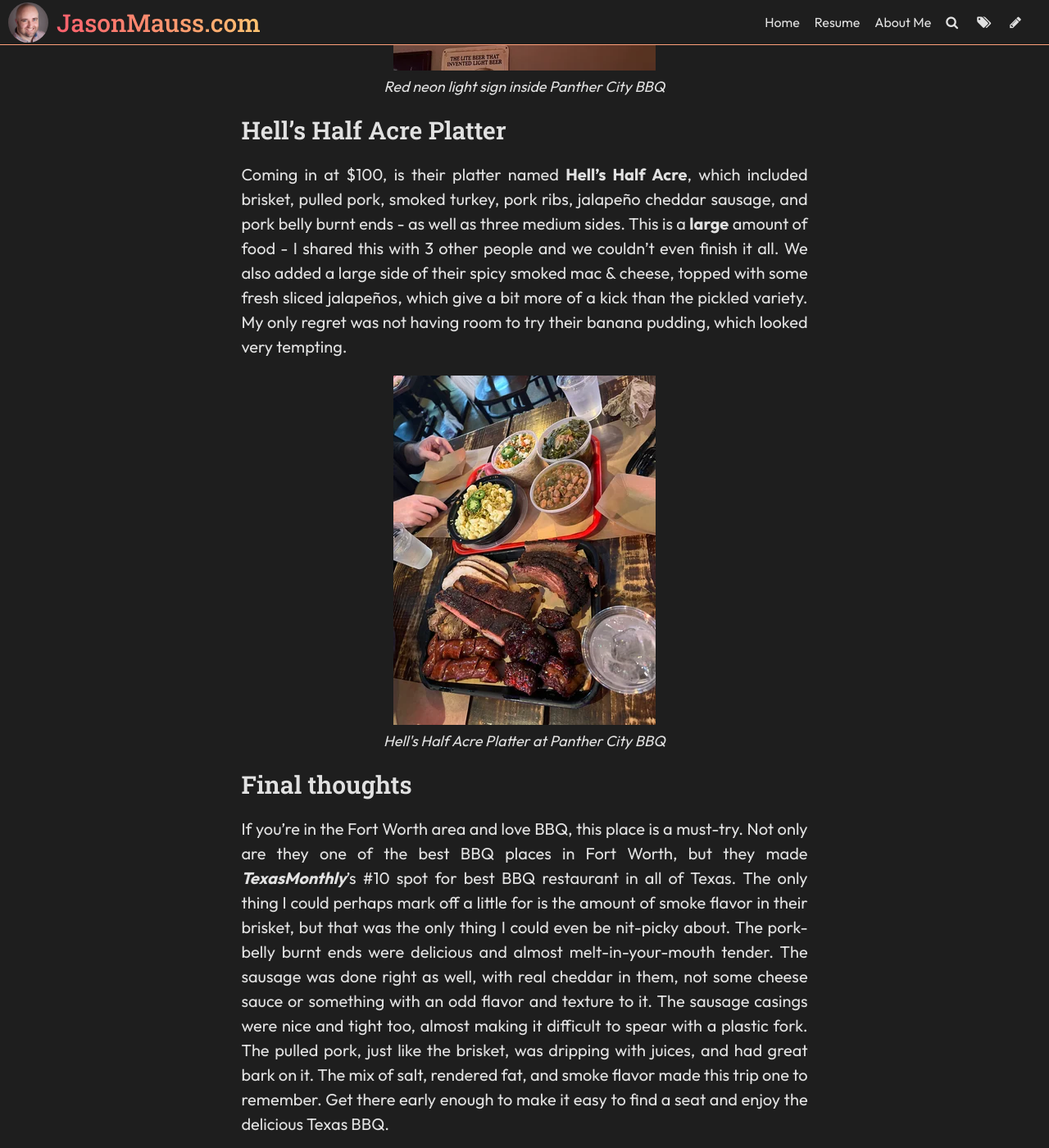
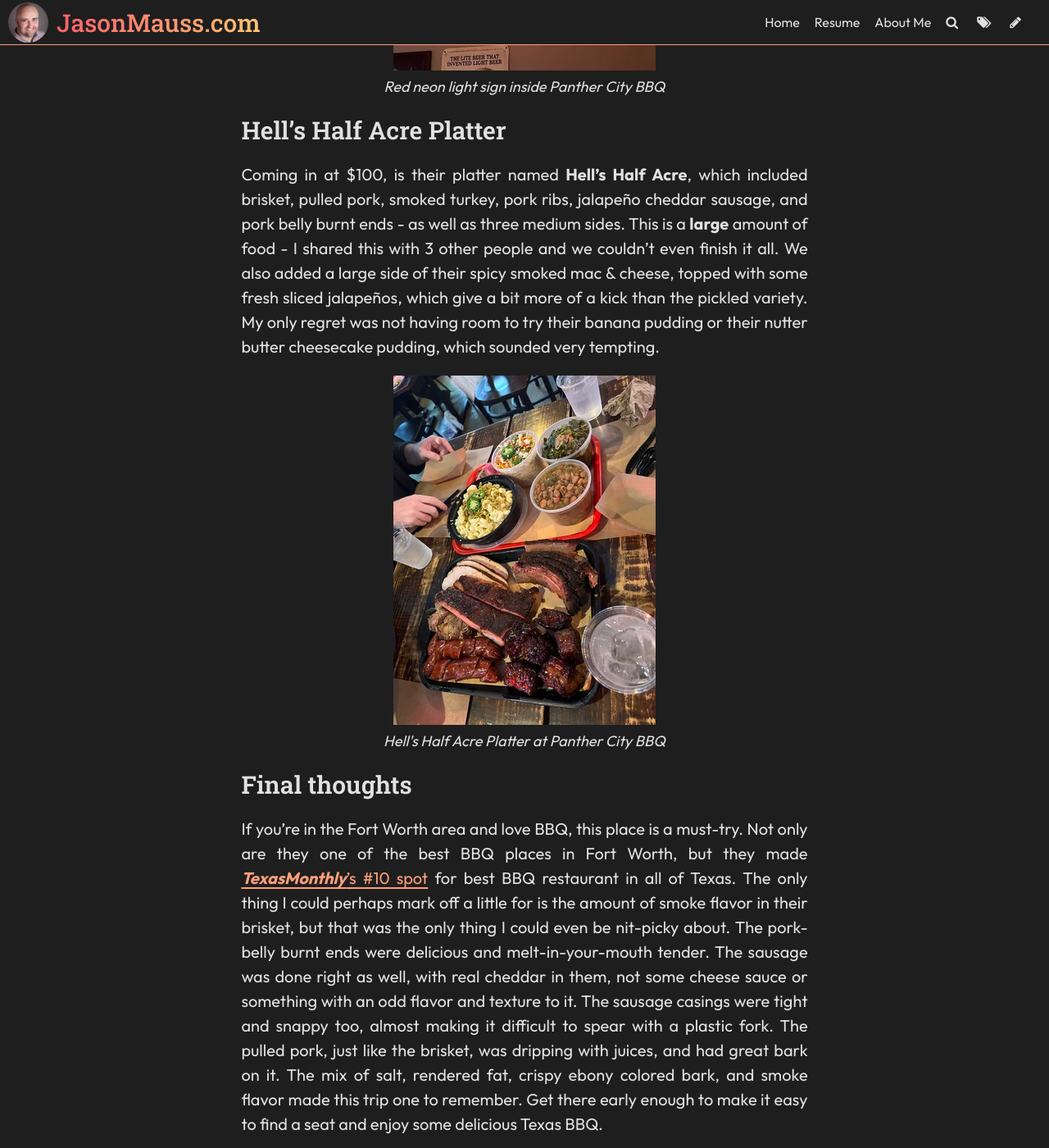
Before and after one commit to jasonmauss/jasonmaussblog, a Jekyll site: the page built from _posts/2023-11-17-texas-bbq-review-panther-city-bbq.md, in a window 1280 px wide and 1400 px high, scrolled down 1257 px. Shown: the whole window at 82% size. Built offline with Jekyll 4.4.1, drawn with Linux system fonts in a browser that asks for light colours; some web fonts are replaced; comment, search, counter and statistics services are not loaded.

Commit message:
Update Post “2023-11-17-texas-bbq-review-panther-city-bbq”

```diff
--- a/_posts/2023-11-17-texas-bbq-review-panther-city-bbq.md
+++ b/_posts/2023-11-17-texas-bbq-review-panther-city-bbq.md
@@ -22,10 +22,10 @@ As someone who has eaten plenty of great BBQ and also makes their own in backyar
 
 ### Hell's Half Acre Platter
 
-Coming in at $100, is their platter named **Hell's Half Acre**, which included brisket, pulled pork, smoked turkey, pork ribs, jalapeño cheddar sausage, and pork belly burnt ends - as well as three medium sides. This is a **large** amount of food - I shared this with 3 other people and we couldn't even finish it all. We also added a large side of their spicy smoked mac & cheese, topped with some fresh sliced jalapeños, which give a bit more of a kick than the pickled variety. My only regret was not having room to try their banana pudding, which looked very tempting.
+Coming in at $100, is their platter named **Hell's Half Acre**, which included brisket, pulled pork, smoked turkey, pork ribs, jalapeño cheddar sausage, and pork belly burnt ends - as well as three medium sides. This is a **large** amount of food - I shared this with 3 other people and we couldn't even finish it all. We also added a large side of their spicy smoked mac & cheese, topped with some fresh sliced jalapeños, which give a bit more of a kick than the pickled variety. My only regret was not having room to try their banana pudding or their nutter butter cheesecake pudding, which sounded very tempting.
 
 ![Hell's Half Acre Platter at Panther City BBQ](../uploads/panther-city-meal.webp "Hell's Half Acre Platter at Panther City BBQ + Spicy Smoked Mac & Cheese")
 
 ### Final thoughts
 
-If you're in the Fort Worth area and love BBQ, this place is a must-try. Not only are they one of the best BBQ places in Fort Worth, but they made ***TexasMonthly***'s #10 spot for best BBQ restaurant in all of Texas. The only thing I could perhaps mark off a little for is the amount of smoke flavor in their brisket, but that was the only thing I could even be nit-picky about. The pork-belly burnt ends were delicious and almost melt-in-your-mouth tender. The sausage was done right as well, with real cheddar in them, not some cheese sauce or something with an odd flavor and texture to it. The sausage casings were nice and tight too, almost making it difficult to spear with a plastic fork. The pulled pork, just like the brisket, was dripping with juices, and had great bark on it. The mix of salt, rendered fat, and smoke flavor made this trip one to remember. Get there early enough to make it easy to find a seat and enjoy the delicious Texas BBQ.
+If you're in the Fort Worth area and love BBQ, this place is a must-try. Not only are they one of the best BBQ places in Fort Worth, but they made [***TexasMonthly***'s #10 spot](https://www.texasmonthly.com/interactive/top-50-bbq-2021/#panther-city-bbq) for best BBQ restaurant in all of Texas. The only thing I could perhaps mark off a little for is the amount of smoke flavor in their brisket, but that was the only thing I could even be nit-picky about. The pork-belly burnt ends were delicious and melt-in-your-mouth tender. The sausage was done right as well, with real cheddar in them, not some cheese sauce or something with an odd flavor and texture to it. The sausage casings were tight and snappy too, almost making it difficult to spear with a plastic fork. The pulled pork, just like the brisket, was dripping with juices, and had great bark on it. The mix of salt, rendered fat, crispy ebony colored bark, and smoke flavor made this trip one to remember. Get there early enough to make it easy to find a seat and enjoy some delicious Texas BBQ.
```
